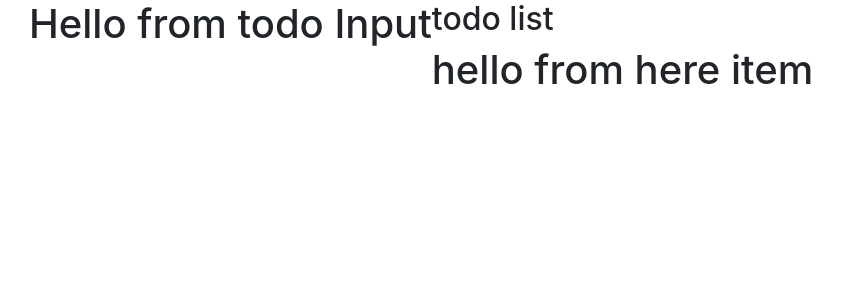
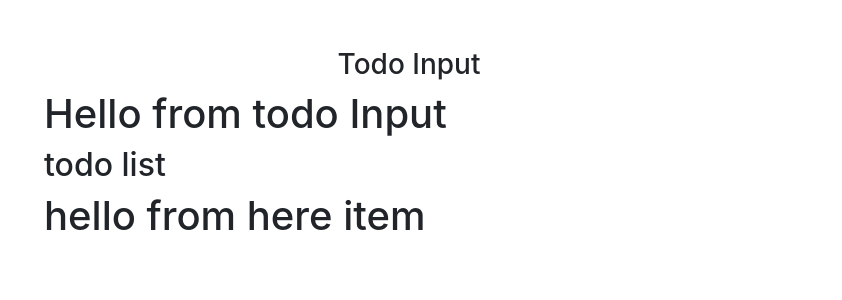
Before and after one commit to fkilld/react-todo-list, a React (Create React App) app: page / in a window 1280 px wide. Shown: the top 300 px of the page, without its empty margins (41-883 px from the left). Built offline with nearby package versions, Linux system fonts and the light colour scheme.

Commit message:
app component structure

```diff
--- a/src/App.js
+++ b/src/App.js
@@ -1,17 +1,53 @@
 import React, { Component } from 'react'
-import uuid from 'uuid'
+import { v1 as uuid } from 'uuid'
 import 'bootstrap/dist/css/bootstrap.min.css'
 import TodoInput from './components/TodoInput'
 import TodoList from './components/TodoList'
 
 class App extends Component {
+  state = {
+    items: [
+      { id: 1, title: 'wake up' },
+      { id: 2, title: 'make breakfast' },
+    ],
+    id: uuid(),
+    item: '',
+    editiItem: false,
+  }
+  handleChange = () => {
+    console.log('handle change')
+  }
+  handleSubmit = () => {
+    console.log('handle submit')
+  }
+  clearList = () => {
+    console.log('clear list')
+  }
+  handleDelete = (id) => {
+    console.log(`handle edit ${id}`)
+  }
+  handleEdit = (id) => {
+    console.log(`handle edit ${id}`)
+  }
+
   render() {
     return (
-      <div>
-        <div className='container'>
-          <div className='row'>
-            <TodoInput />
-            <TodoList />
+      <div className='container'>
+        <div className='row'>
+          <div className='col-10 max-auto col-md-8 mt-5'>
+            <h3 className='text-capitalize text-center'>todo input</h3>
+            <TodoInput
+              item={this.state.items}
+              handleChange={this.handleChange}
+              handleSubmit={this.handleSubmit}
+              editiItem={this.state.editiItem}
+            />
+            <TodoList
+              items={this.state.items}
+              clearList={this.clearList}
+              handleDelete={this.handleDelete}
+              handleEdit={this.handleEdit}
+            />
           </div>
         </div>
       </div>
```
